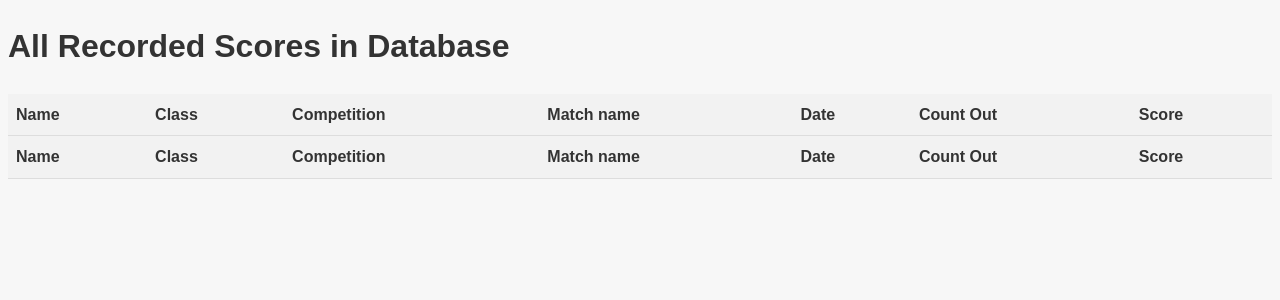
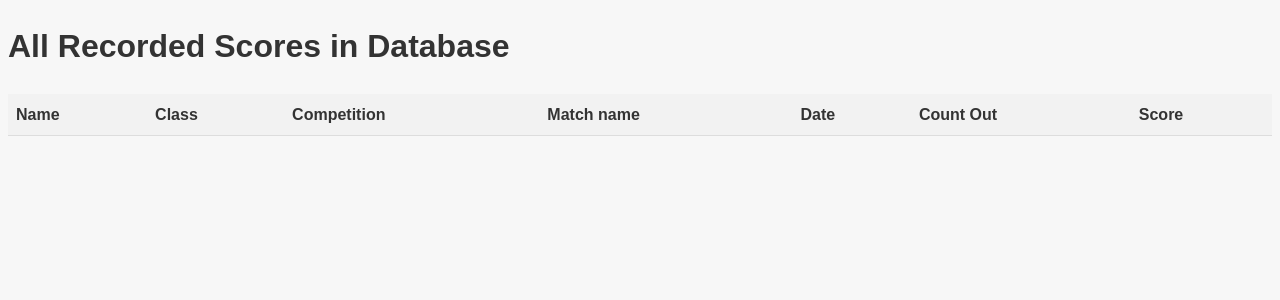
Before and after one commit to DAlexanderNZ/target-rifle-scores, a Flask app: page / in a window 1280 px wide. Shown: the part 82-382 px from the top of the page. Run offline with Flask 3, Linux system fonts and the light colour scheme; data that the repository does not hold is empty; parts of the project's set-up code (start-up, migrations or seed data) failed here and were passed over.

Commit message:
removed table head row doubleup

```diff
--- a/templates/allscores.html
+++ b/templates/allscores.html
@@ -3,15 +3,6 @@
 {% block content %}
 <h1>All Recorded Scores in Database</h1>
 <table>
-    <tr>
-        <th>Name</th>
-        <th>Class</th>
-        <th>Competition</th>
-        <th>Match name</th>
-        <th>Date</th>
-        <th>Count Out</th>
-        <th>Score</th>
-    </tr>
     <tr>
         <th>Name</th>
         <th>Class</th>
```
